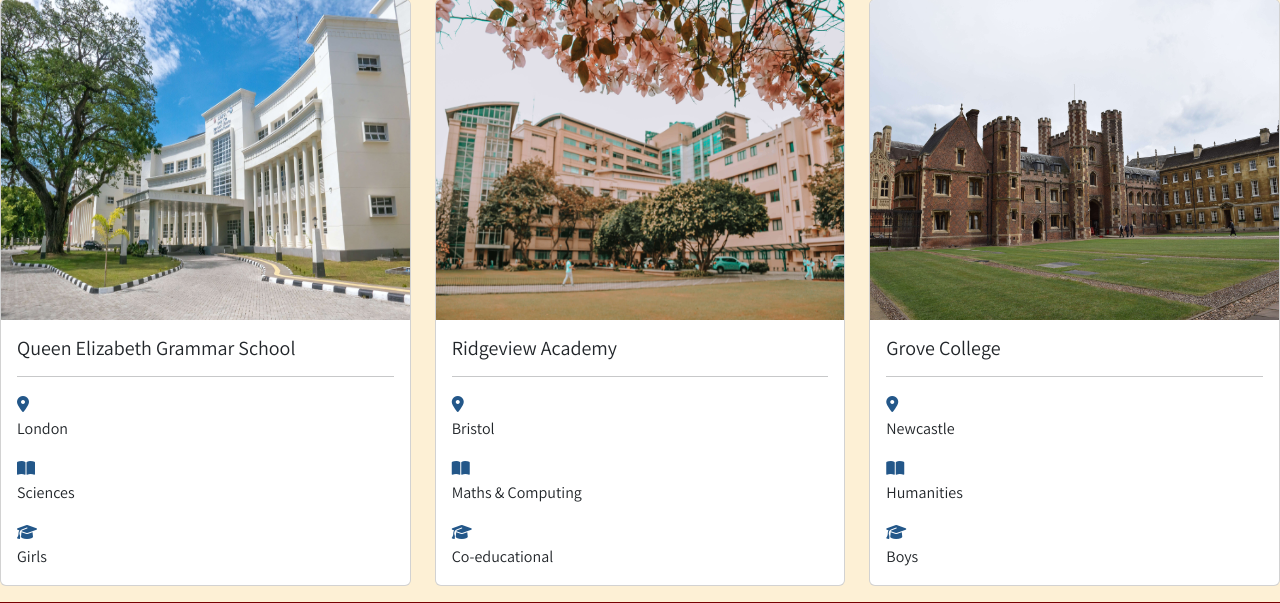
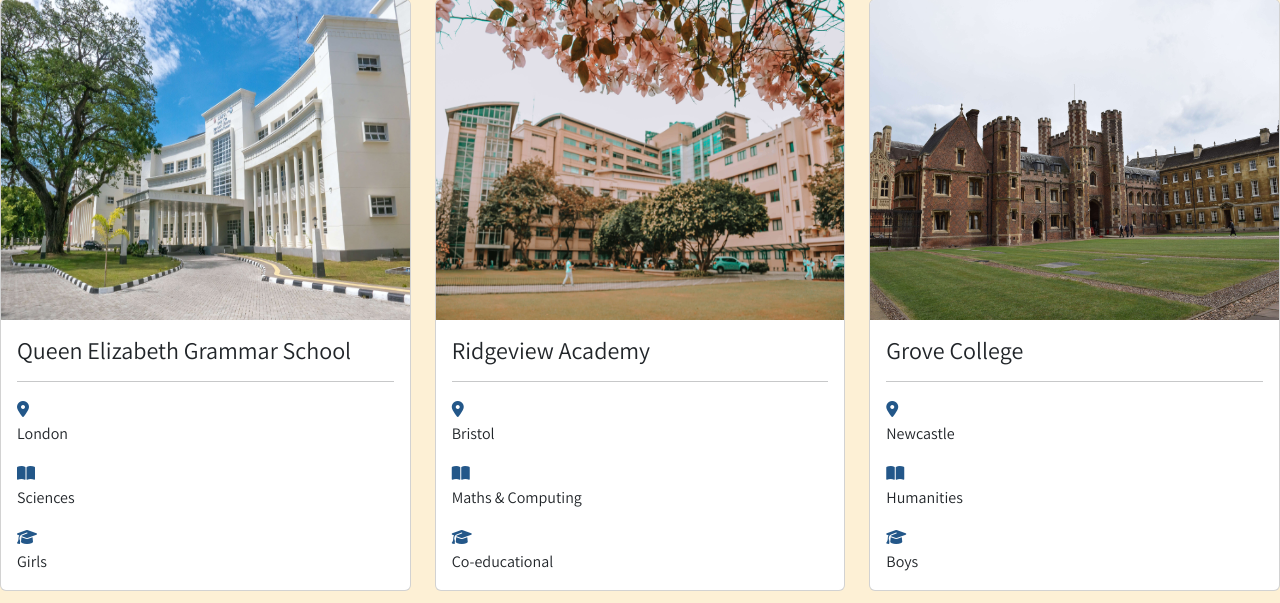
Before and after one commit to georgiagrayland/P4-ClassMate, a Django app: page / in a window 1280 px wide. Shown: the part 673-1276 px from the top of the page. Run offline with Django 3.2, Linux system fonts and the light colour scheme; some libraries are stand-ins or nearby versions.

Commit message:
edit font sizes on homepage cards

```diff
--- a/static/css/style.css
+++ b/static/css/style.css
@@ -90,6 +90,10 @@ footer i:hover{
     height: 40vh;
 }
 
+.home-card{
+    font-size: 1.5rem;
+}
+
 /* --------------------- Schools List Page  --------------------- */
 
 .school-page{
--- a/templates/index.html
+++ b/templates/index.html
@@ -35,7 +35,7 @@
       <div class="card">
         <img class="card-img-top" src="/static/media/queen-elizabeth-grammar.jpg" alt="Card image">
         <div class="card-body">
-          <h5 class="card-title">Queen Elizabeth Grammar School</h5>
+          <h5 class="card-title home-card">Queen Elizabeth Grammar School</h5>
           <hr>
           <i class="fa-solid fa-location-dot"></i><p class="card-text">London</p>
           <i class="fa-solid fa-book-open"></i><p class="card-text">Sciences</p>
@@ -47,7 +47,7 @@
       <div class="card">
         <img class="card-img-top" src="/static/media/school-3.jpg" alt="Card image">
         <div class="card-body">
-          <h5 class="card-title">Ridgeview Academy</h5>
+          <h5 class="card-title home-card">Ridgeview Academy</h5>
           <hr>
           <i class="fa-solid fa-location-dot"></i><p class="card-text">Bristol</p>
           <i class="fa-solid fa-book-open"></i><p class="card-text">Maths & Computing</p>
@@ -59,7 +59,7 @@
         <div class="card">
           <img class="card-img-top" src="/static/media/school-1.jpg" alt="Card image">
           <div class="card-body">
-            <h5 class="card-title">Grove College</h5>
+            <h5 class="card-title home-card">Grove College</h5>
             <hr>
             <i class="fa-solid fa-location-dot"></i><p class="card-text">Newcastle</p>
             <i class="fa-solid fa-book-open"></i><p class="card-text">Humanities</p>
```
